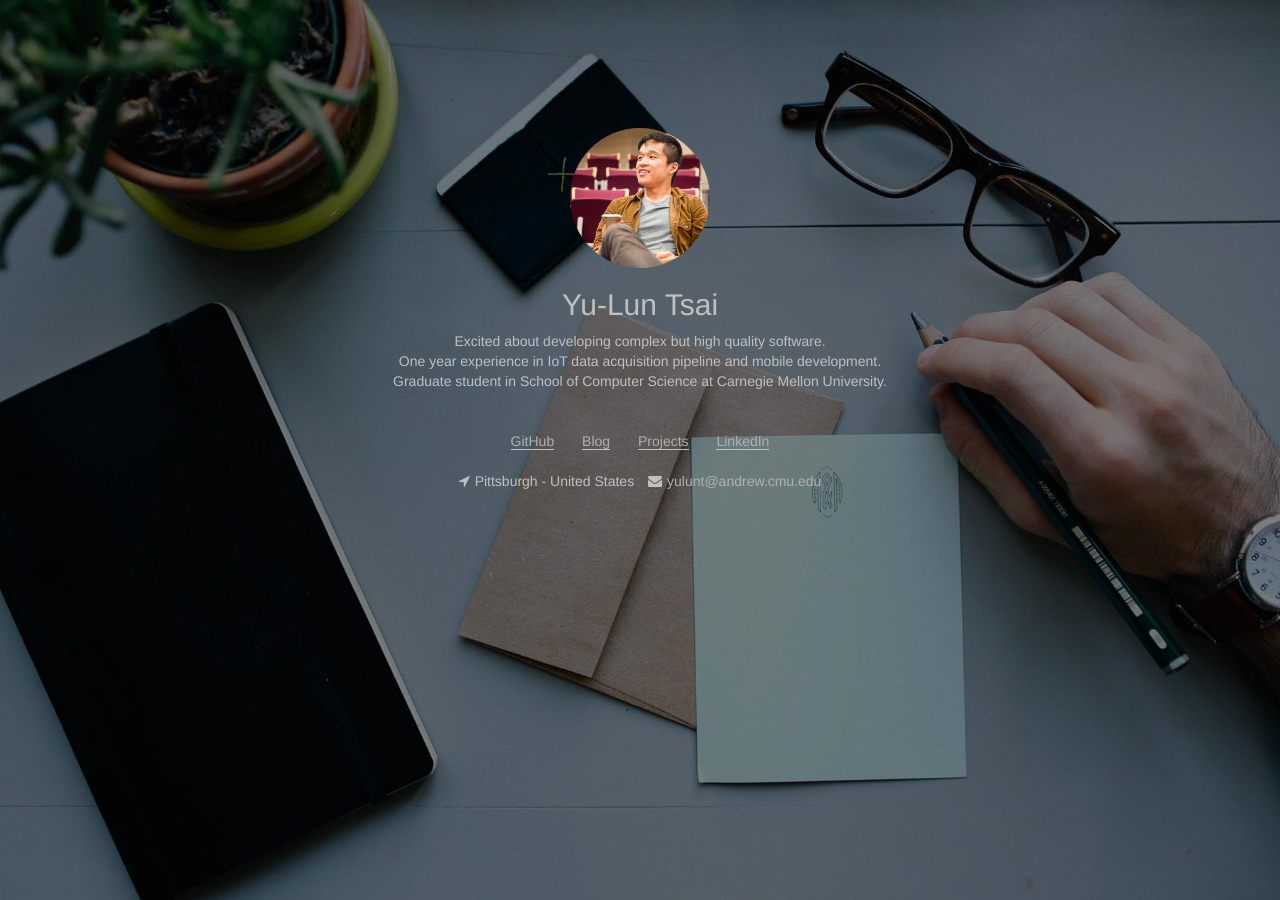
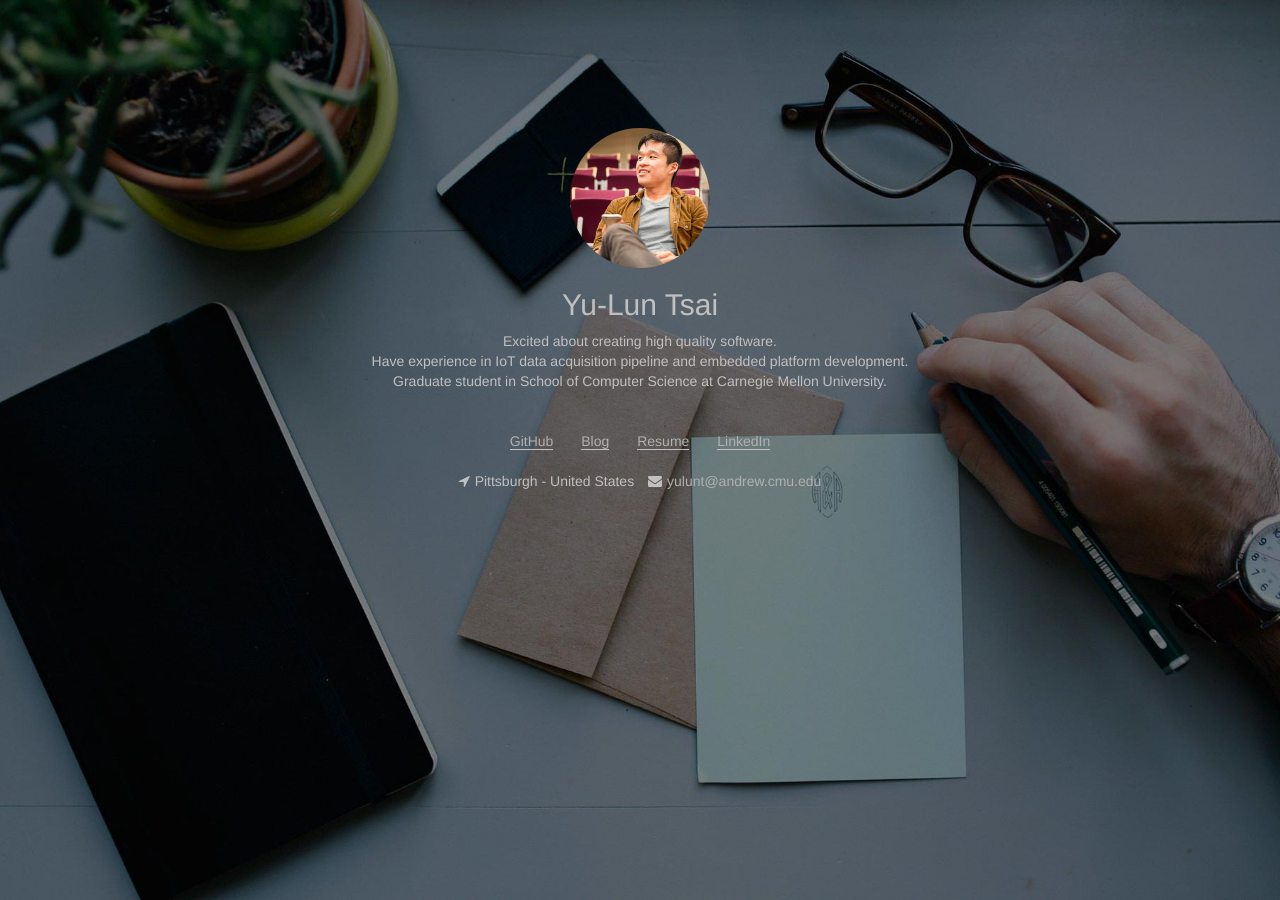
Before and after one commit to stormysun513/stormysun513.github.io, a Jekyll site: the page built from index.html, in a window 1280 px wide. Built offline with Jekyll 4.4.1, drawn with Linux system fonts in a browser that asks for light colours.

Commit message:
clean old post and adopt medium as blogging site

```diff
--- a/_config.yml
+++ b/_config.yml
@@ -27,3 +27,4 @@
 
 github: https://github.com/stormysun513
 linkedin: https://www.linkedin.com/in/yuluntsai
+medium: https://medium.com/@stormysun513
--- a/index.html
+++ b/index.html
@@ -10,7 +10,7 @@
     <!-- The above 3 meta tags *must* come first in the head; any other head content must come *after* these tags -->
     <title>{{ site.title }}</title>
 
-    <link rel="shortcut icon" type="image/png" href="{{"assets/images/favicon.ico"|prepend:site.base_url}}">
+    <link rel="shortcut icon" type="image/png" href="{{ "assets/images/favicon.ico"|prepend:site.base_url }}">
     <link rel="stylesheet" href="{{"css/yulunt.css"|prepend:site.base_url}}">
 
     <!-- Bootstrap -->
@@ -27,17 +27,17 @@
   <body>
     <div id="background-index" class="fill-height">
       <div class="profile-content">
-        <img src="{{"assets/images/me.jpg"|prepend:site.base_url}}" alt="author thumb">
+        <img src="{{ "assets/images/me.jpg"|prepend:site.base_url }}" alt="author thumb">
         <h2 class="animate-drop-init">{{site.author}}</h2>
         <div class="profile-summary animate-drop-init">
-          Excited about developing complex but high quality software.<br>
-          One year experience in IoT data acquisition pipeline and mobile development.<br class="mobile-hide">
+          Excited about creating high quality software.<br>
+          Have experience in IoT data acquisition pipeline and embedded platform development.<br class="mobile-hide">
           Graduate student in School of Computer Science at Carnegie Mellon University.
         </div>
         <div class="menu">
           <a href="{{ site.github }}" class="animate-drop-init">GitHub</a>
-          <a href="{{"blog/"|prepend:site.base_url}}" class="animate-drop-init">Blog</a>
-          <a href="{{"project/"|prepend:site.base_url}}" class="animate-drop-init">Projects</a>
+          <a href="{{ site.medium }}" class="animate-drop-init">Blog</a>
+          <a href="{{ "assets/pdf/resume.pdf"|prepend:site.base_url }}" class="animate-drop-init">Resume</a>
           <a href="{{ site.linkedin }}" class="animate-drop-init">LinkedIn</a>
         </div>
         <div class="footer">
```
Also changed, not shown: obsolete/about.md (renamed from about.md), obsolete/blog.html (renamed from blog.html), obsolete/experience.html (renamed from experience.html), obsolete/project.html (renamed from project.html), obsolete/project/autonomous-driving-simulation.md (renamed from project/autonomous-driving-simulation.md), obsolete/project/bezirk-bosch-data-preparation-framework.md (renamed from project/bezirk-bosch-data-preparation-framework.md), obsolete/project/deep-learning-in-speech-recognition.md (renamed from project/deep-learning-in-speech-recognition.md), obsolete/project/ketdiary.md (renamed from project/ketdiary.md), obsolete/project/mobile-easyorder.md (renamed from project/mobile-easyorder.md), obsolete/project/task-reservation-and-enforcement-framework.md (renamed from project/task-reservation-and-enforcement-framework.md), obsolete/tags.html (renamed from tags.html), 1 other file.
